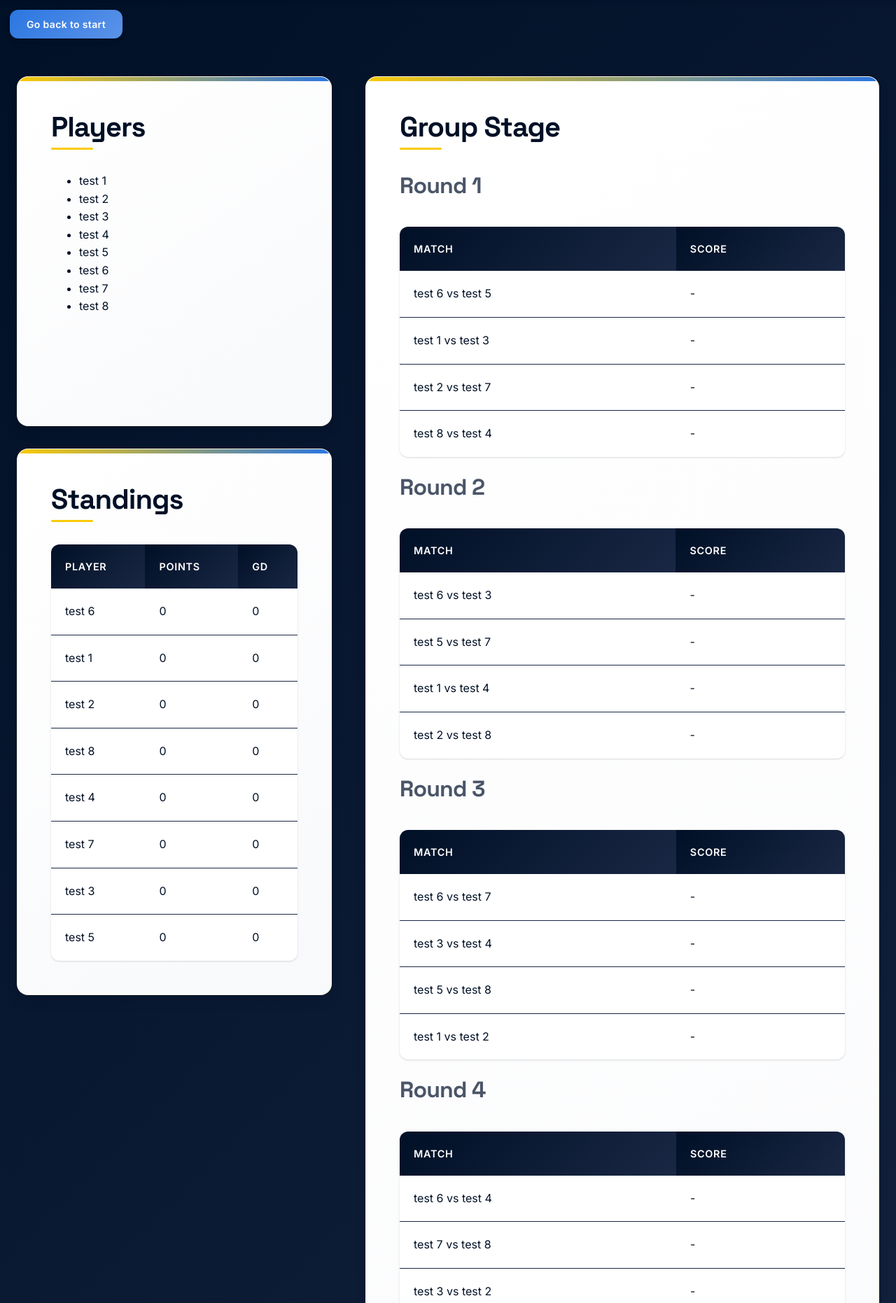
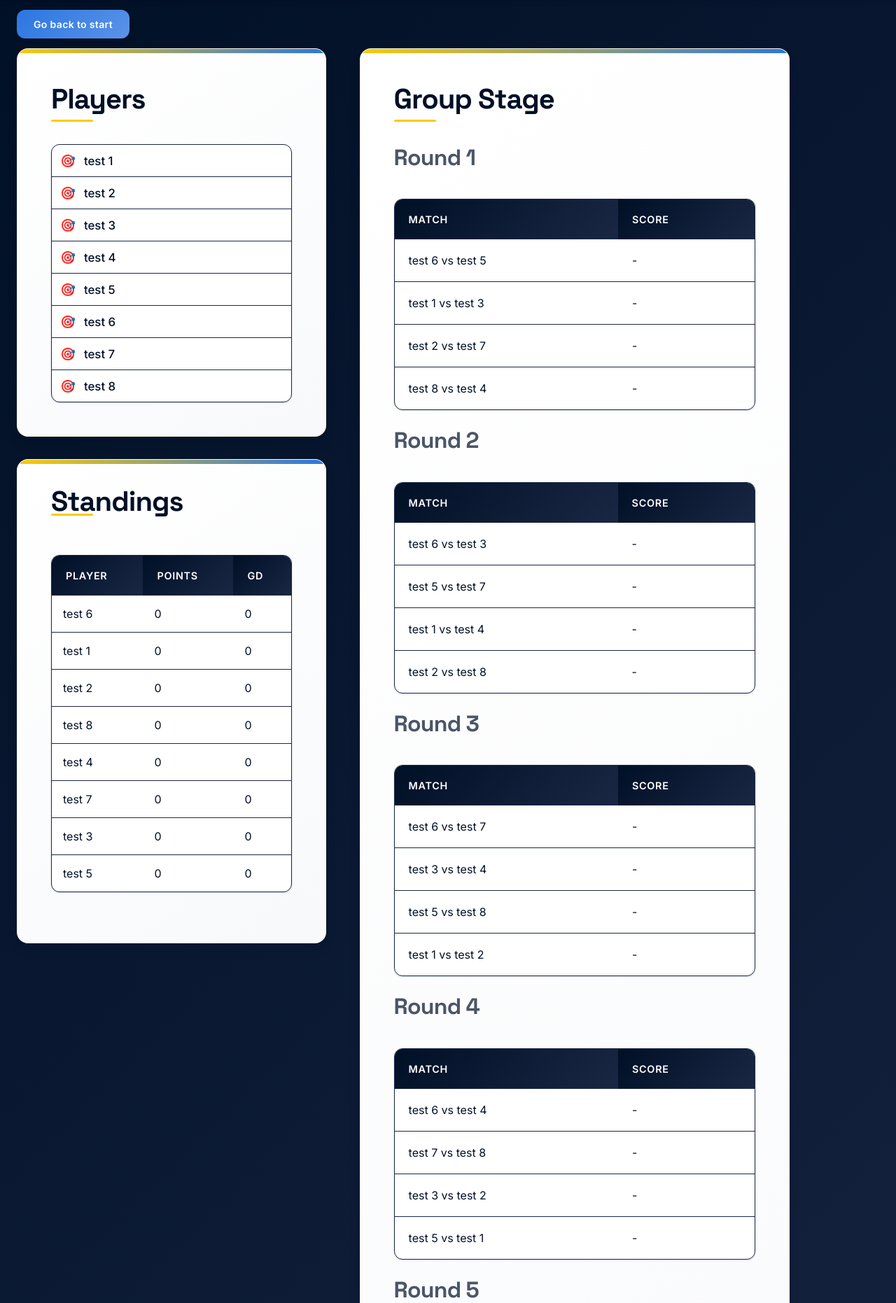
Before and after one commit to JoostPeters106/Codex, a Flask app: page /tournament/3 in a window 1280 px wide. Shown: the part 80-1942 px from the top of the page at 70% size. Run offline with Flask 3, Linux system fonts and the light colour scheme; data comes from the database, SQL or seed files in the repository.

Commit message:
Styling update

```diff
--- a/static/style.css
+++ b/static/style.css
@@ -72,7 +72,6 @@ body {
   padding: 0;
   background: var(--gradient-hero);
   color: var(--text-primary);
-  line-height: 1.6;
   min-height: 100vh;
   display: flex;
   flex-direction: column;
@@ -183,10 +182,10 @@ h3 {
 
 .tournament-layout {
   display: grid;
-  grid-template-columns: 450px 1fr;
+  grid-template-columns: 40% 1fr;
   gap: 3rem;
-  padding: 1.5rem;
-  max-width: 1600px;
+  padding: 0 1.5rem 1.5rem 1.5rem;;
+  max-width: 90%;
   flex: 1;
   min-height: calc(100vh - 200px);
 }
@@ -326,12 +325,14 @@ h3 {
 /* Enhanced Tables */
 table {
   width: 100%;
-  border-collapse: collapse;
+  border-collapse: separate;
+  border-spacing: 0;
   margin: 1.5rem 0;
   background: var(--white);
   border-radius: var(--radius-md);
   overflow: hidden;
   box-shadow: var(--shadow-sm);
+  border: 1px solid var(--navy-light);
   flex: 1;
 }
 
@@ -469,10 +470,33 @@ tr:last-child td {
 .players.card ul {
   flex: 1;
   margin: 0;
+  padding: 0;
+  list-style: none;
+  background: var(--white);
+  border-radius: var(--radius-md);
+  overflow: hidden;
+  box-shadow: var(--shadow-sm);
+  border: 1px solid var(--navy-light);
 }
 
-.standings.card table {
-  margin: 0;
+.players.card li {
+  padding: 0.75rem;
+  border-bottom: 1px solid var(--navy-light);
+  font-size: 1.05rem;
+  font-weight: 500;
+  color: var(--text-primary);
+  transition: all var(--transition-fast);
+  position: relative;
+}
+
+.players.card li::before {
+  content: '🎯';
+  margin-right: 0.75rem;
+  font-size: 1.1rem;
+}
+
+.players.card li:last-child {
+  border-bottom: none;
 }
 
 .matches.card {
@@ -702,3 +726,16 @@ tr:last-child td {
     color: black;
   }
 }
+
+/* Knockout Stage Centering */
+.knockout-container {
+  display: flex;
+  flex-direction: column;
+  align-items: center;
+  gap: 2rem;
+  padding: 2rem;
+}
+
+.knockout-container .card {
+  margin: 0 auto;
+}
--- a/templates/tournament.html
+++ b/templates/tournament.html
@@ -14,15 +14,15 @@
         <h1>Tournament {{ t_id }}</h1>
         <img src="{{ url_for('static', filename='Dutch_darts_v2.png') }}" alt="Logo">
     </header>
-    <form id="reset-form" action="{{ url_for('reset') }}" method="post" style="padding-bottom: 1em;">
-        <button id="reset-btn" type="button" class="styled-button secondary-button">Go back to start</button>
+    <form id="reset-form" action="{{ url_for('reset') }}" method="post">
+        <button id="reset-btn" type="button" class="styled-button secondary-button" style="margin-left: 24px">Go back to start</button>
     </form>
 
     <div id="confirm-modal" style="display:none; position:fixed; top:0; left:0; width:100%; height:100%; background:rgba(0,0,0,0.5);">
         <div style="background:#fff; padding:1em; border-radius:5px; width:200px; margin:20% auto; text-align:center; color:#000;">
             <p>Are you sure?</p>
-            <button id="confirm-yes" class="styled-button danger-button">Yes</button>
-            <button id="confirm-no" class="styled-button secondary-button">No</button>
+            <button id="confirm-yes" class="styled-button danger-button" style="margin: 2px">Yes</button>
+            <button id="confirm-no" class="styled-button secondary-button" style="margin: 2px">No</button>
         </div>
     </div>
 
@@ -39,11 +39,11 @@
             </section>
 
             <section class="standings card">
-                <h2>Standings</h2>
+                <h2 style="line-height: 0.6">Standings</h2>
                 <table>
                     <tr><th>Player</th><th>Points</th><th>GD</th></tr>
                     {% for s in standings_a %}
-                    <tr><td>{{ s.name }}</td><td>{{ s.points }}</td><td>{{ s.gd }}</td></tr>
+                    <tr><td style="padding: 1em;">{{ s.name }}</td><td style="padding: 1em;">{{ s.points }}</td><td style="padding: 1em;">{{ s.gd }}</td></tr>
                     {% endfor %}
                 </table>
             </section>
```
Also changed, not shown: templates/index.html (+3 -11 lines), templates/knockout.html (+5 -4 lines).
